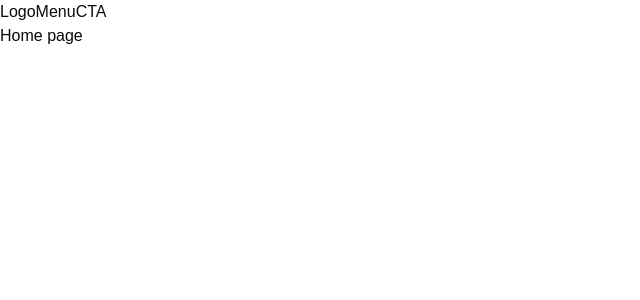
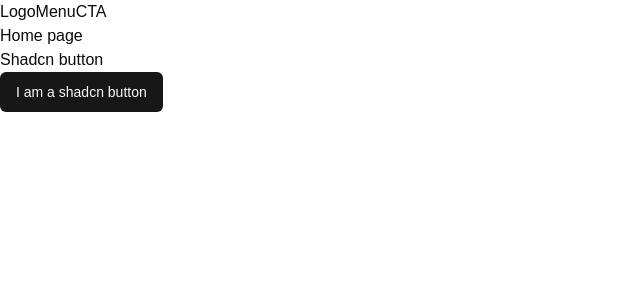
Before and after one commit to ordemdigitale/next-portfolio, a Next.js app: page / in a window 1280 px wide. Shown: the top 300 px of the page, without its empty margins (0-640 px from the left). Built offline with nearby package versions, Linux system fonts and the light colour scheme.

Commit message:
Added shadcn button to homepage + installed tailwindcss animate

```diff
--- a/app/(root)/page.tsx
+++ b/app/(root)/page.tsx
@@ -1,8 +1,12 @@
+import { Button } from "@/components/ui/button";
 
 export default function Home() {
   return (
     <>
       <h1>Home page</h1>
+      <span>Shadcn button</span>
+      <br />
+      <Button>I am a shadcn button</Button>
     </>
   );
 }
```
